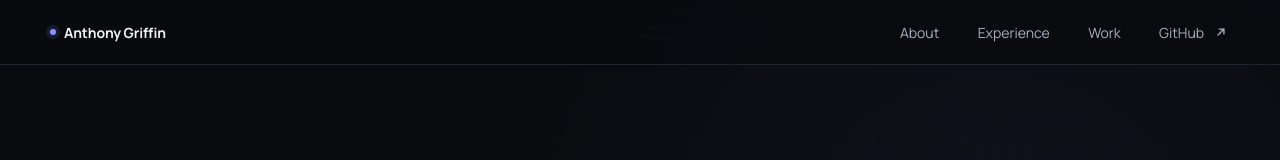
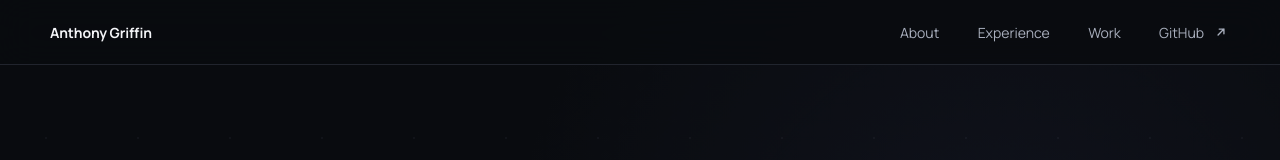
Before and after one commit to anthonydevportfolio/portfolio-js, a React (Vite) app: page / in a window 1280 px wide. Both pictures are taken after a click on the button "Get to know me". Shown: the top 160 px of the page. Built offline with nearby package versions, Linux system fonts and the light colour scheme.

Commit message:
Remove decorative UI status indicators

```diff
--- a/src/components/button/fancyButton.tsx
+++ b/src/components/button/fancyButton.tsx
@@ -73,6 +73,7 @@ const FancyButtonBase = styled('button')<{ active: boolean }>(({ active }) => ({
     borderColor: 'white',
     color: 'white',
     fontSize: '1rem',
+    userSelect: 'none',
     cursor: 'pointer',
     zIndex: 2,
     position: 'relative',
--- a/src/components/landing/greeting.tsx
+++ b/src/components/landing/greeting.tsx
@@ -95,6 +95,7 @@ const GreetingHeader = styled('h1')({
     animation: `${focusReveal} 550ms cubic-bezier(0.16, 1, 0.3, 1) 200ms both`,
     fontSize: '3rem',
     color: 'white',
+    userSelect: 'none',
 
     '@media (prefers-reduced-motion: reduce)': {
         animation: 'none'
@@ -117,6 +118,7 @@ const GreetingText = styled('p')({
     animation: `${focusReveal} 550ms cubic-bezier(0.16, 1, 0.3, 1) 250ms both`,
     fontSize: '1.7rem',
     color: 'white',
+    userSelect: 'none',
 
     '@media (prefers-reduced-motion: reduce)': {
         animation: 'none'
--- a/src/components/view/view.css
+++ b/src/components/view/view.css
@@ -29,6 +29,23 @@
     opacity: 0.22;
     pointer-events: none;
     position: absolute;
+}
+
+.portfolio-skip-link,
+.portfolio-nav,
+.portfolio h1,
+.portfolio h2,
+.portfolio h3,
+.portfolio-tech-list,
+.portfolio-meta,
+.experience-entry__period,
+.project-entry__version,
+.project-entry__stack,
+.portfolio-link,
+.portfolio-close__action,
+.portfolio-footer,
+.portfolio-constellation {
+    user-select: none;
 }
 
 .portfolio-skip-link {
@@ -85,14 +102,6 @@
     letter-spacing: -0.01em;
     min-height: 44px;
     white-space: nowrap;
-}
-
-.portfolio-nav__signal {
-    background: var(--portfolio-accent);
-    border-radius: 50%;
-    box-shadow: 0 0 0 4px var(--portfolio-accent-soft);
-    height: 6px;
-    width: 6px;
 }
 
 .portfolio-nav__links {
--- a/src/components/view/view.tsx
+++ b/src/components/view/view.tsx
@@ -66,7 +66,6 @@ export const View: FC = () => {
                         aria-label='Anthony Griffin, back to introduction'
                         className='portfolio-nav__brand'
                         href='#about'>
-                        <span aria-hidden='true' className='portfolio-nav__signal' />
                         Anthony Griffin
                     </a>
                     <nav aria-label='Portfolio sections' className='portfolio-nav__links'>
```
Also changed, not shown: 5 other files (tests, documents, lock files or other folders).
